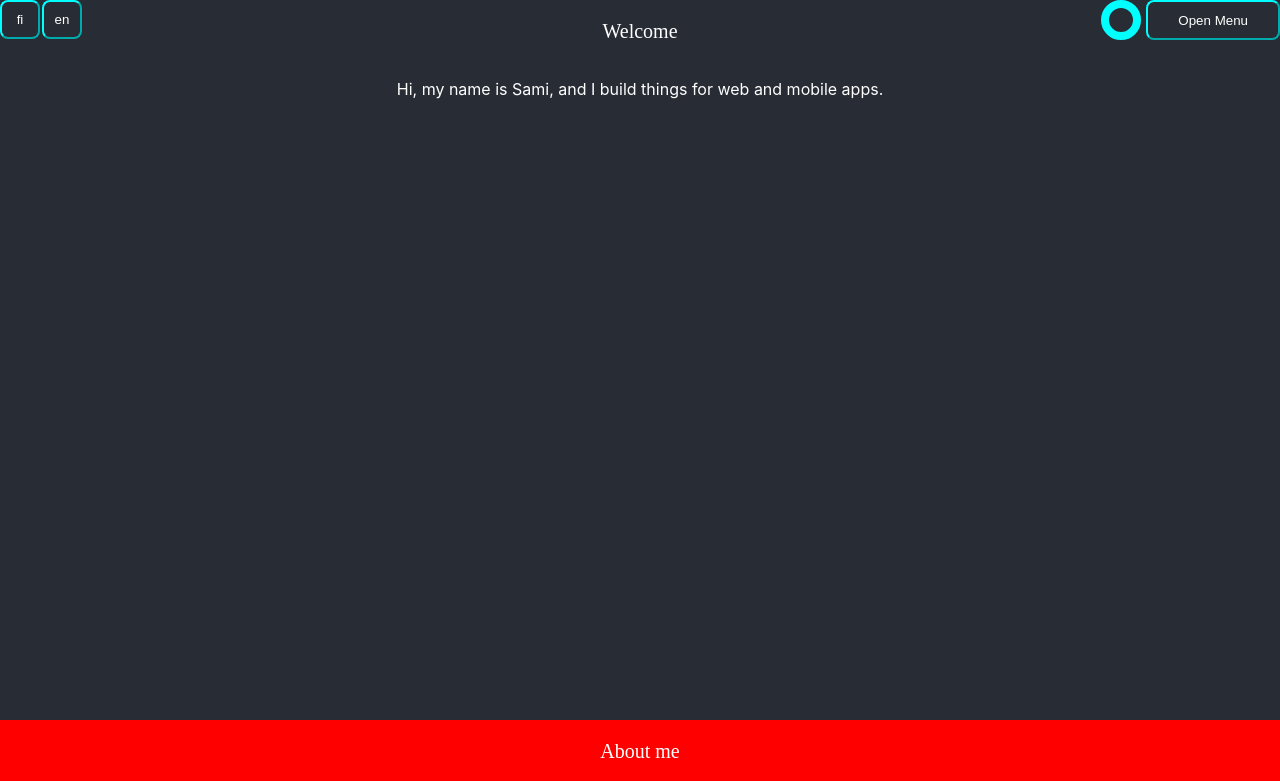
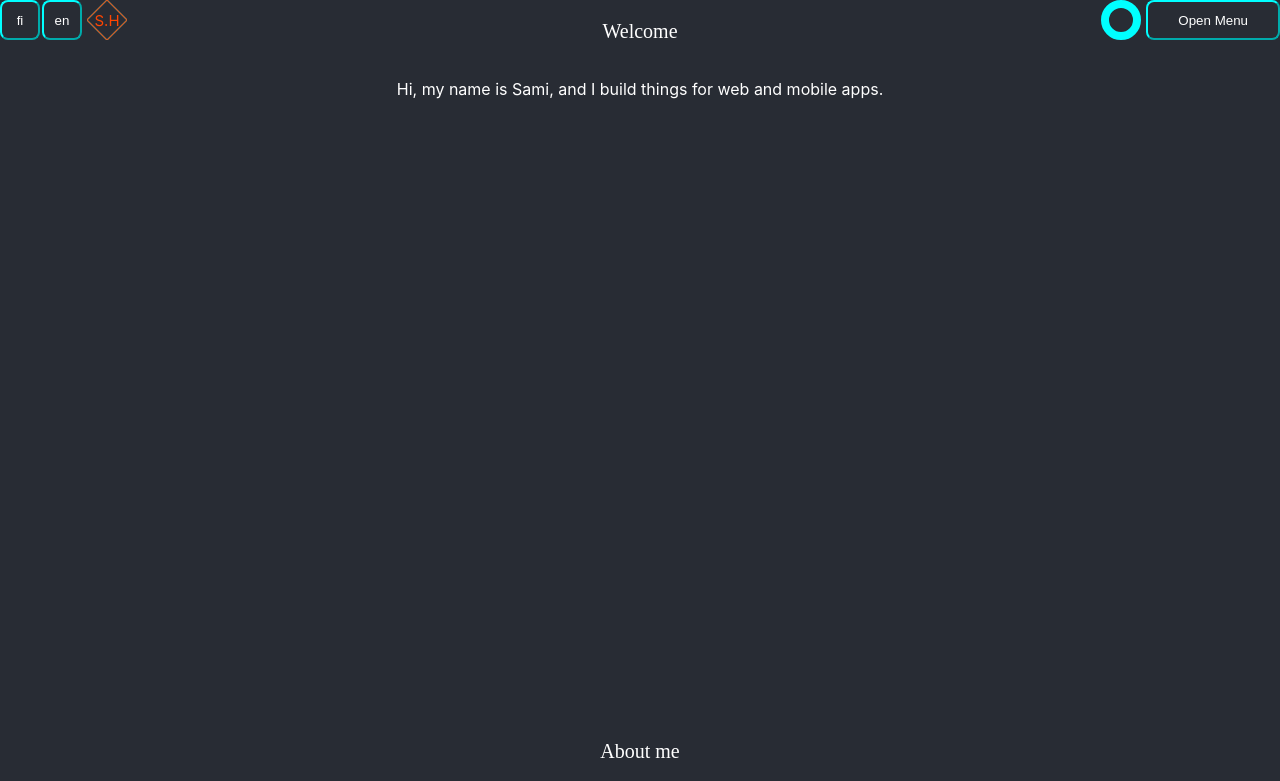
Before and after one commit to SamkHarks/My-page, a React (Create React App) app: page / in a window 1280 px wide. Shown: the top 781 px of the page. Built offline with nearby package versions, Linux system fonts and the light colour scheme.

Commit message:
take diamond progress into use

```diff
--- a/src/components/Header.tsx
+++ b/src/components/Header.tsx
@@ -5,12 +5,13 @@ import { useTranslation } from 'react-i18next';
 import { LanguageSelector } from './LanguageSelector';
 import { SectionRefs } from '../hooks/types';
 import { CircularProgress } from './CircularProgress';
+import { DiamondProgress } from './DiamondProgress';
 
 export const sections = [
     { id: 'welcome', title: 'Welcome', backgroundColor: '#282c34' },
-    { id: 'about', title: 'About Me', backgroundColor: 'red' },
-    { id: 'portfolio', title: 'Portfolio', backgroundColor: 'green' },
-    { id: 'contact', title: 'Contact', backgroundColor: 'blue' },
+    { id: 'about', title: 'About Me', backgroundColor: '#282c34' },
+    { id: 'portfolio', title: 'Portfolio', backgroundColor: '#282c34' },
+    { id: 'contact', title: 'Contact', backgroundColor: '#282c34' },
 ];
 type HeaderProps = {
     sectionRefs: SectionRefs
@@ -49,7 +50,10 @@ const HeaderToggle = ({
         <div
             className={`sticky-header ${isOpen ? 'visible' : 'visible'}`}
         >
-            <LanguageSelector />
+            <div style={{ display: 'flex', columnGap: 5 }}>
+                <LanguageSelector />
+                <DiamondProgress progress={scrollProgress} text={"S.H"} size={40} />
+            </div>
             <div style={{ display: 'flex', columnGap: 5 }}>
                 <CircularProgress
                     viewBox={"0 0 100 100"}
```
